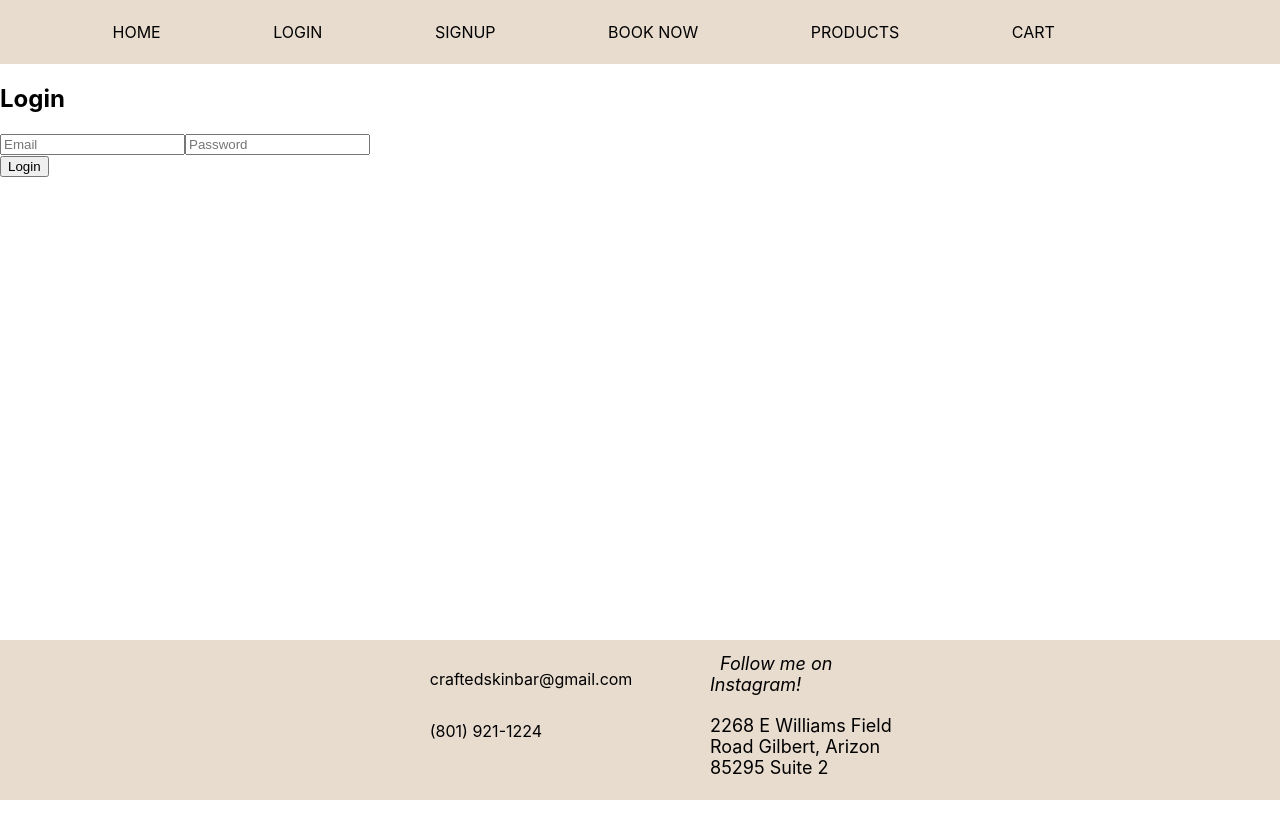
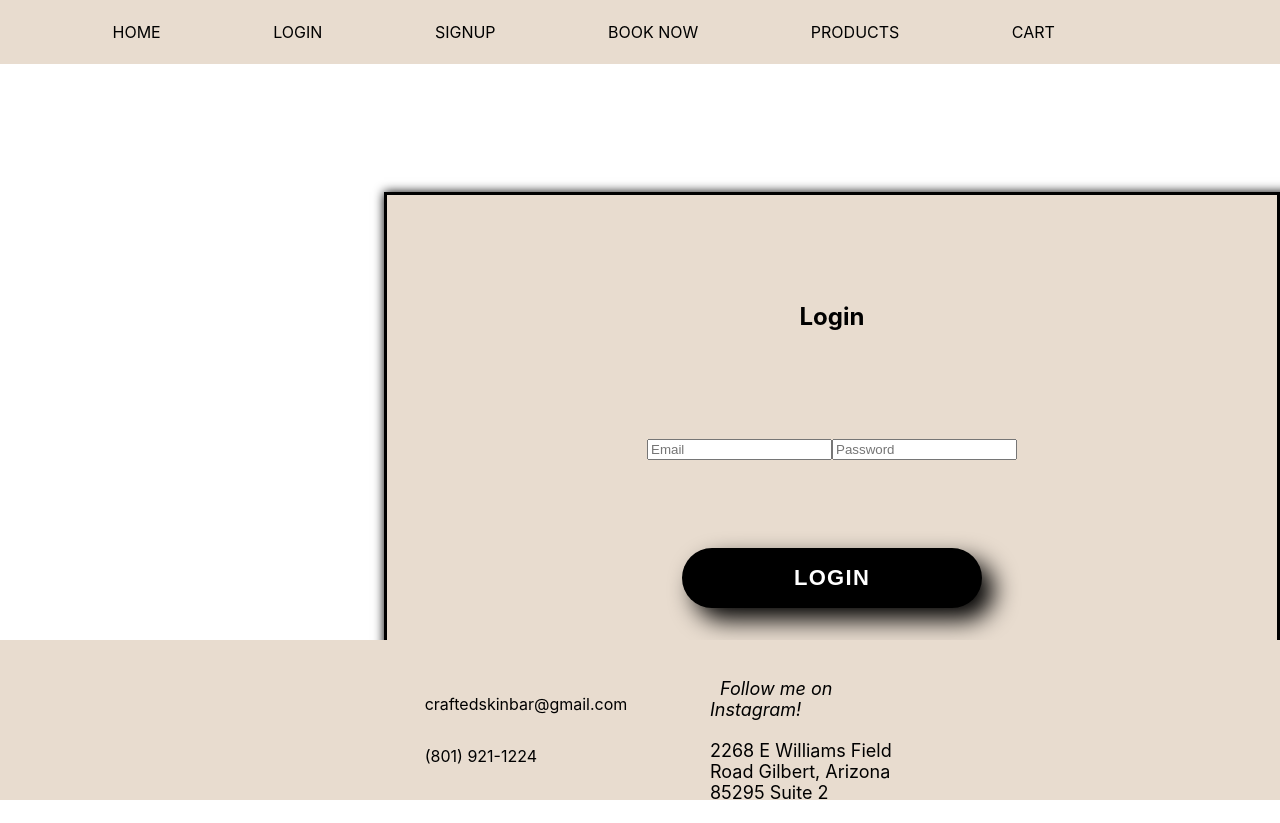
Before and after one commit to coreycarter10/crafted-skinbar, a React (Create React App) app: page /login in a window 1280 px wide. Before the commit the page ends 800 px from the top, so only its background shows below. Built offline with nearby package versions, Linux system fonts and the light colour scheme.

Commit message:
Added button styling

```diff
--- a/package.json
+++ b/package.json
@@ -45,5 +45,8 @@
       "last 1 firefox version",
       "last 1 safari version"
     ]
+  },
+  "devDependencies": {
+    "node-sass": "^7.0.1"
   }
 }
--- /dev/null
+++ b/src/Buttons.css
@@ -0,0 +1,95 @@
+html,
+body {
+  height: 100%;
+}
+
+.wrap {
+  height: 100%;
+  display: flex;
+  align-items: center;
+  justify-content: center;
+}
+
+.button {
+  min-width: 300px;
+  min-height: 60px;
+  font-family: "Nunito", sans-serif;
+  font-size: 22px;
+  text-transform: uppercase;
+  letter-spacing: 1.3px;
+  font-weight: 700;
+  color: white;
+  background: black;
+  background: linear-gradient(
+    90deg,
+    /* rgba(129, 230, 217, 1) 0%,
+    rgba(79, 209, 197, 1) 100% */ black
+  );
+  border: none;
+  border-radius: 1000px;
+  box-shadow: 12px 12px 24px black;
+  transition: all 0.3s ease-in-out 0s;
+  cursor: pointer;
+  outline: none;
+  position: relative;
+  padding: 10px;
+}
+
+button::before {
+  content: "";
+  border-radius: 1000px;
+  min-width: calc(300px + 12px);
+  min-height: calc(60px + 12px);
+  border: 6px solid white;
+  box-shadow: 0 0 60px white;
+  position: absolute;
+  top: 50%;
+  left: 50%;
+  transform: translate(-50%, -50%);
+  opacity: 0;
+  transition: all 0.3s ease-in-out 0s;
+}
+
+.button:hover,
+.button:focus {
+  color: #e8dccf;
+  transform: translateY(-6px);
+}
+
+button:hover::before,
+button:focus::before {
+  opacity: 1;
+}
+
+button::after {
+  content: "";
+  width: 30px;
+  height: 30px;
+  border-radius: 100%;
+  border: 6px solid white;
+  position: absolute;
+  z-index: -1;
+  top: 50%;
+  left: 50%;
+  transform: translate(-50%, -50%);
+  animation: ring 1.5s infinite;
+}
+
+button:hover::after,
+button:focus::after {
+  animation: none;
+  display: none;
+}
+
+@keyframes ring {
+  0% {
+    width: 30px;
+    height: 30px;
+    opacity: 1;
+  }
+  100% {
+    width: 300px;
+    height: 300px;
+    opacity: 0;
+  }
+}
--- a/src/components/Booking.js
+++ b/src/components/Booking.js
@@ -1,6 +1,24 @@
 import React, { useState } from "react";
+import axios from "axios";
 
 const Booking = () => {
+  const [time, setTime] = useState("");
+  const [day, setDay] = useState("");
+
+  const onSubmit = (e) => {
+    e.preventDefault();
+
+    axios
+      .post("/book", {
+        time,
+        day,
+      })
+      .then((res) => {
+        alert("Appointment booked successfully!");
+        console.log(res.data);
+      });
+  };
+
   return (
     <div id="bookingDiv">
       <label id="selectDay" for="start">
@@ -14,6 +32,9 @@ const Booking = () => {
         value="2022-01-01"
         min="2022-01-01"
         max="2022-12-31"
+        onChange={(e) => {
+          setDay(e.target.value);
+        }}
       />
 
       <label id="sessionTimeP" for="appt-time">
@@ -26,6 +47,9 @@ const Booking = () => {
         name="appt-time"
         value="00:00"
         step="3600"
+        onChange={(e) => {
+          setTime(e.target.value);
+        }}
       />
 
       <datalist id="times">
@@ -40,7 +64,9 @@ const Booking = () => {
         <option value="17:00:00" />
       </datalist>
 
-      <button id="bookAppointment">Book appointment!</button>
+      <button className="button" onClick={onSubmit}>
+        Book appointment!
+      </button>
     </div>
   );
 };
--- a/src/components/Buttons/LoginButton.js
+++ /dev/null
@@ -1,7 +0,0 @@
-import React from "react";
-
-const LoginButton = () => {
-  return <button>Login</button>;
-};
-
-export default LoginButton;
--- a/src/components/Buttons/SignUpButton.js
+++ /dev/null
@@ -1,7 +0,0 @@
-import React from "react";
-
-const SignUpButton = () => {
-  return <button>Sign Up!</button>;
-};
-
-export default SignUpButton;
--- a/src/components/Footer.js
+++ b/src/components/Footer.js
@@ -33,7 +33,7 @@ const Footer = () => {
               href="https://www.google.com/maps/place/2268+E+Williams+Field+Rd,+Gilbert,+AZ+85295/@33.3107693,-111.7426649,18z/data=!4m5!3m4!1s0x872bad7c1e8a1a35:0x2f4763993b111fe2!8m2!3d33.3107859!4d-111.7416778"
               target="blank"
             >
-              2268 E Williams Field Road Gilbert, Arizon 85295 Suite 2
+              2268 E Williams Field Road Gilbert, Arizona 85295 Suite 2
             </FooterLink>
           </Column>
         </Row>
--- a/src/components/FooterStyles.js
+++ b/src/components/FooterStyles.js
@@ -25,7 +25,7 @@ export const Container = styled.div`
   justify-content: center;
   max-width: 1000px;
   margin: 0 auto;
-  margin-top: 13px;
+  margin-top: 3%;
   /* background: red; */
 `;
 
--- a/src/components/Login.js
+++ b/src/components/Login.js
@@ -1,6 +1,4 @@
 import React, { useState } from "react";
-import LoginButton from "./Buttons/LoginButton";
-import NavBar from "./NavBar";
 import axios from "axios";
 
 const Login = () => {
@@ -21,8 +19,7 @@ const Login = () => {
   };
 
   return (
-    <div>
-      {/* <NavBar /> */}
+    <div id="loginDiv">
       <h2>Login</h2>
       <form>
         <input
@@ -42,7 +39,9 @@ const Login = () => {
           required
         />
       </form>
-      <LoginButton onClick={onSubmit} />
+      <button onClick={onSubmit} className="button">
+        Login
+      </button>
     </div>
   );
 };
--- a/src/components/NavBar.js
+++ b/src/components/NavBar.js
@@ -1,7 +1,5 @@
 import React from "react";
 import { Route, Routes } from "react-router-dom";
-import HomePage from "./HomePage";
-import Login from "./Login";
 import SignUp from "./SignUp";
 import { Nav, NavLink, Bars, NavMenu, Link } from "react-router-dom";
 
--- a/src/components/SignUp.js
+++ b/src/components/SignUp.js
@@ -1,6 +1,6 @@
 import React, { useState } from "react";
-import SignUpButton from "./Buttons/SignUpButton";
 import axios from "axios";
+import "../Buttons.css";
 
 const SignUp = () => {
   const [firstName, setFirstName] = useState("");
@@ -65,7 +65,9 @@ const SignUp = () => {
           required
         />
       </form>
-      <button onClick={onSubmit}>Signup</button>
+      <button onClick={onSubmit} className="button">
+        Signup
+      </button>
     </div>
   );
 };
--- a/src/index.css
+++ b/src/index.css
@@ -22,7 +22,7 @@ code {
   height: 30vh;
   width: 30vw;
   border: solid;
-  box-shadow: 10px 10px 10px black;
+  box-shadow: 10px 10px 10px 10px black;
 }
 
 .product-card {
@@ -109,14 +109,35 @@ nav a:hover {
 }
 
 #signupDiv {
+  height: 80vh;
   display: flex;
   flex-direction: column;
+  align-items: center;
   justify-content: space-evenly;
+  background-color: white;
   max-width: 1000px;
-  margin: auto;
-  margin-top: 13vh;
-  height: 40vh;
-  background-color: aliceblue;
+  max-height: 500px;
+  margin-left: 30vw;
+  margin-top: 16vh;
+  box-shadow: 10px 10px 10px 10px black;
+  background-color: #e8dccf;
+  border: solid;
+}
+
+#loginDiv {
+  height: 80vh;
+  display: flex;
+  flex-direction: column;
+  align-items: center;
+  justify-content: space-evenly;
+  background-color: white;
+  max-width: 1000px;
+  max-height: 500px;
+  margin-left: 30vw;
+  margin-top: 16vh;
+  box-shadow: 10px 10px 10px 10px black;
+  background-color: #e8dccf;
+  border: solid;
 }
 
 #bookingDiv {
@@ -132,3 +153,9 @@ nav a:hover {
   height: 5vh;
   border-radius: 10%;
 }
+
+#signUpButton {
+  border-radius: 20%;
+  width: 10%;
+  background-color: white;
+}
```
Also changed, not shown: src/components/Buttons/buttons.css (added), 2 other files (tests, documents, lock files or other folders).
